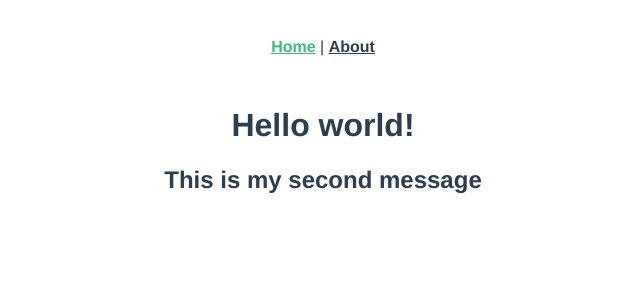
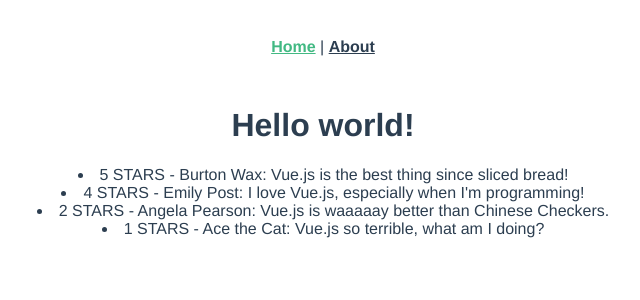
Before and after one commit to code-acadani/vuejs-intro-app, a Vue app: page /#/ in a window 1280 px wide. Shown: the top 300 px of the page, without its empty margins (317-957 px from the left). Built offline with nearby package versions, Linux system fonts and the light colour scheme.

Commit message:
adds v-for on the review model

```diff
--- a/src/views/Home.vue
+++ b/src/views/Home.vue
@@ -1,7 +1,7 @@
 <template>
   <div class="home">
     <h1>{{ message }}</h1>
-    <h2>{{ secondMessage }}</h2>
+    <li v-for="review in reviews">{{ review.rating }} STARS - {{ review.reviewer }}: {{ review.text }}</li>
   </div>
 </template>
 
@@ -13,7 +13,28 @@
   data: function() {
     return {
       message: "Hello world!",
-      secondMessage: "This is my second message"
+      reviews: [
+      	{
+          text: "Vue.js is the best thing since sliced bread!",
+          rating: 5,
+          reviewer: "Burton Wax"
+        },
+        {
+          text: "I love Vue.js, especially when I'm programming!",
+          rating: 4,
+          reviewer: "Emily Post"
+        },
+        {
+          text: "Vue.js is waaaaay better than Chinese Checkers.",
+          rating: 2,
+          reviewer: "Angela Pearson"
+        },
+        {
+          text: "Vue.js so terrible, what am I doing?",
+          rating: 1,
+          reviewer: "Ace the Cat"
+        }
+      ]
     };
   },
   created: function() {},
```
